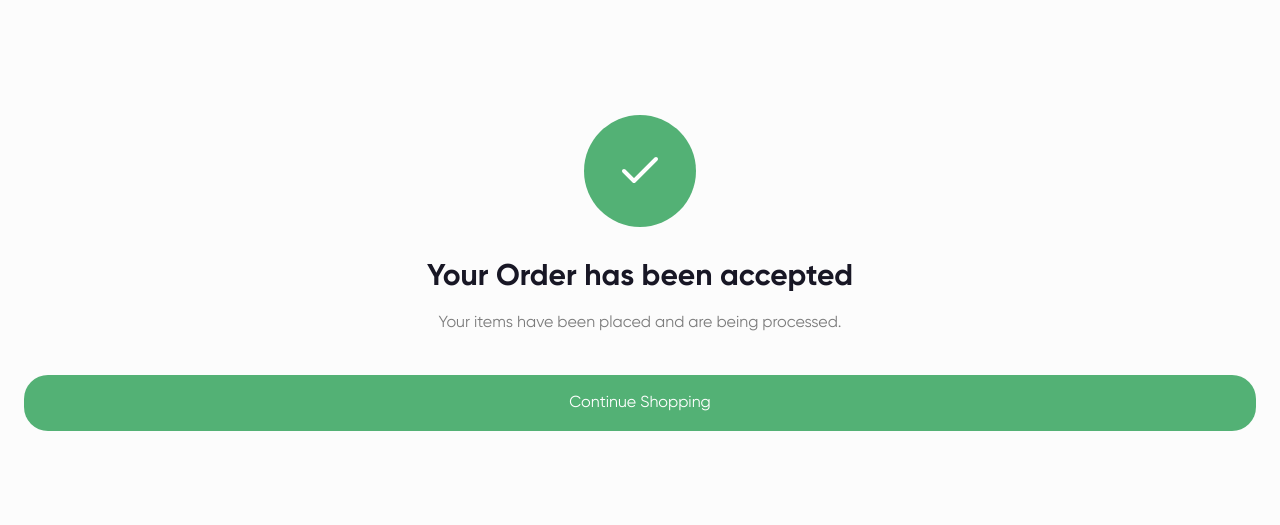
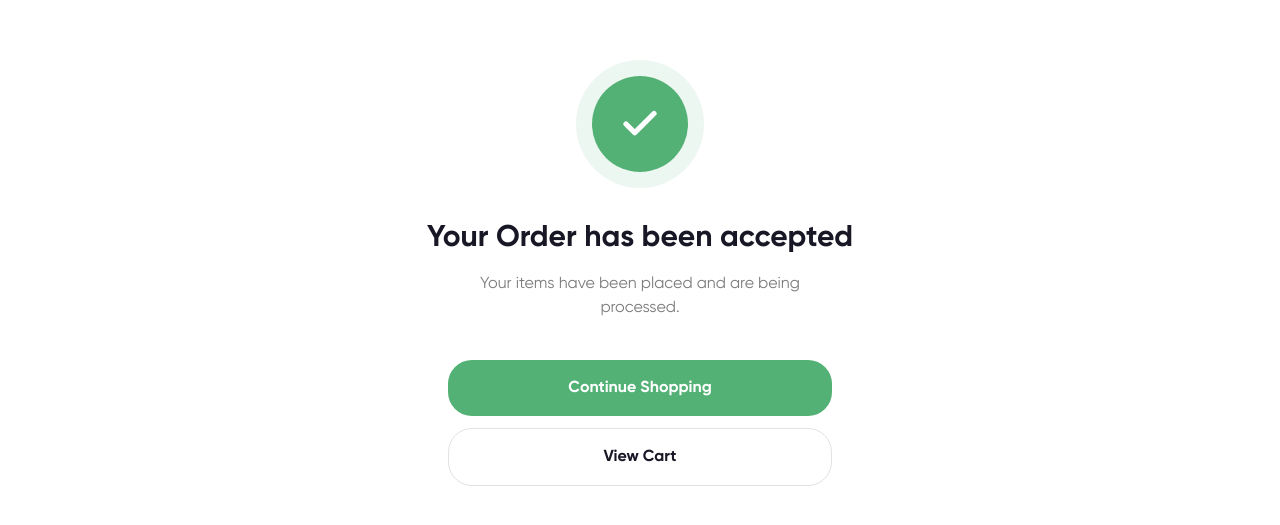
Before and after one commit to saketgoswami09/Grocery-Ahoum, a React (Vite) app: page /order-success in a window 1280 px wide. Shown: the part 127-652 px from the top of the page. Built offline with nearby package versions, Linux system fonts and the light colour scheme.

Commit message:
fix: checkout error fixed

```diff
--- a/src/pages/products/OrderSuccessScreen.tsx
+++ b/src/pages/products/OrderSuccessScreen.tsx
@@ -5,25 +5,36 @@ export default function OrderSuccessScreen() {
   const navigate = useNavigate();
 
   return (
-    <div className="min-h-screen flex flex-col items-center justify-center px-6 text-center">
-      <div className="w-28 h-28 rounded-full bg-primary flex items-center justify-center mb-8">
-        <Check size={48} color="white" />
+    <div className="min-h-screen bg-white flex flex-col items-center justify-center px-6 text-center">
+      <div className="w-32 h-32 rounded-full bg-primary/10 flex items-center justify-center mb-8">
+        <div className="w-24 h-24 rounded-full bg-primary flex items-center justify-center">
+          <Check size={42} className="text-white" strokeWidth={3} />
+        </div>
       </div>
 
-      <h1 className="text-3xl font-bold mb-4">
+      <h1 className="text-3xl font-bold text-dark mb-4">
         Your Order has been accepted
       </h1>
 
-      <p className="text-gray mb-10">
+      <p className="text-gray max-w-sm mb-10">
         Your items have been placed and are being processed.
       </p>
 
-      <button
-        onClick={() => navigate("/home")}
-        className="w-full bg-primary text-white py-4 rounded-xl"
-      >
-        Continue Shopping
-      </button>
+      <div className="w-full max-w-sm space-y-3">
+        <button
+          onClick={() => navigate("/home")}
+          className="w-full bg-primary text-white py-4 rounded-xl font-semibold hover:bg-primary-dark transition-colors"
+        >
+          Continue Shopping
+        </button>
+
+        <button
+          onClick={() => navigate("/cart")}
+          className="w-full py-4 rounded-xl border border-gray-lighter font-semibold text-dark"
+        >
+          View Cart
+        </button>
+      </div>
     </div>
   );
 }
```
